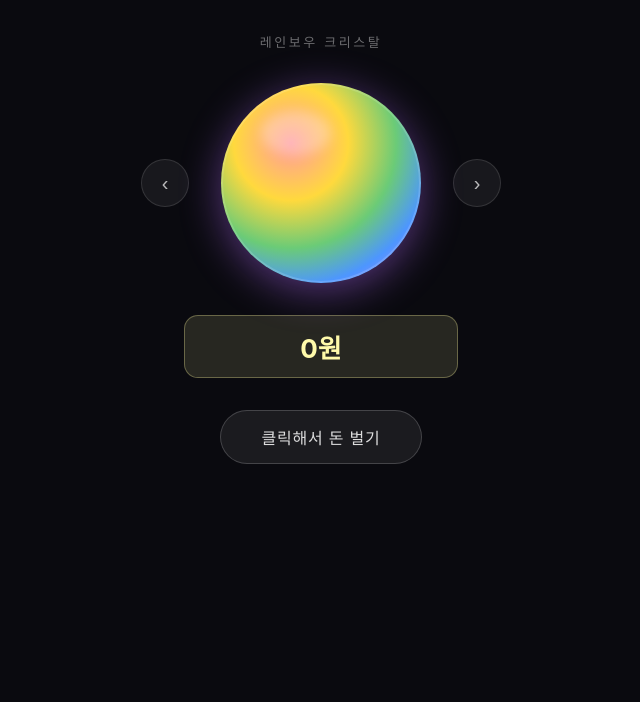
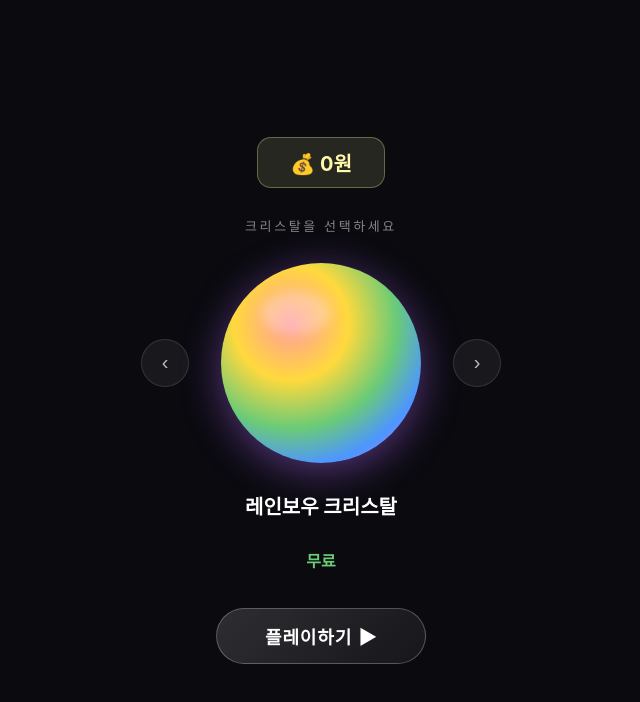
Before and after one commit to selwjoo/StoneGame, a React (Create React App) app in the folder stonegame/: page / in a window 1280 px wide. Shown: the top 702 px of the page, without its empty margins (319-959 px from the left). Built offline with nearby package versions, Linux system fonts and the light colour scheme.

Commit message:
일단 올려

```diff
--- a/stonegame/package.json
+++ b/stonegame/package.json
@@ -9,6 +9,7 @@
     "@testing-library/user-event": "^13.5.0",
     "react": "^19.2.6",
     "react-dom": "^19.2.6",
+    "react-router-dom": "^7.15.1",
     "react-scripts": "5.0.1",
     "web-vitals": "^2.1.4"
   },
--- a/stonegame/src/App.js
+++ b/stonegame/src/App.js
@@ -1,10 +1,11 @@
 import { useState, useRef } from "react"
-
+import { BrowserRouter, Routes, Route } from 'react-router-dom';
 //import Crack from './Crack';
 //import Moss from "./Moss";
 import Money from './Money';
 //import Potion from './Potion';
 //import GameOver from './GameOver';
+import Start from './Start';
 
 function App() {
   const [money, setMoney] = useState(0); // 돈
@@ -20,15 +21,20 @@ function App() {
   const [reviveCount, setReviveCount] = useState(0);
   // 부활 횟수..! 초기에 0으로 선언하여 (부활횟수) x (포션 가격) x 3 하여 포션 가격을 업데이트 후, 부활 횟수에 1을 더하는 형태
 
+  const [selectedCrystal, setSelectedCrystal] = useState(0); // 👈 고른 크리스탈 공유
+
   return (
-    <div style={{ background: "#0a0a0f", minHeight: "100vh" }}>
-     <Money
-        money = {money}
-        setMoney = {setMoney}
-        combo = {combo}
-        setCombo = {setCombo}
-      />
+    <div style={{ background: "#0a0a0f", minHeight: "100vh" }} >
+
+    <BrowserRouter>
+      <Routes>
+        <Route path="/" element={ <Start money={money} setMoney={setMoney} selectedCrystal={selectedCrystal} setSelectedCrystal={setSelectedCrystal}/>} />
+        <Route path="/money" element={<Money  money = {money} setMoney = {setMoney} combo = {combo} setCombo = {setCombo} selectedCrystal={selectedCrystal}/>} />
+      </Routes>
+    </BrowserRouter>
     </div>
+
+
   );
 }
 
--- a/stonegame/src/Money.js
+++ b/stonegame/src/Money.js
@@ -31,8 +31,8 @@ const crystals = [
   },
 ]
 
-export default function Money({ money, setMoney, combo, setCombo }) {
-  const [crystalIdx, setCrystalIdx] = useState(0)
+export default function Money({ money, setMoney, combo, setCombo, selectedCrystal}) {
+  const [crystalIdx, setCrystalIdx] = useState(selectedCrystal ?? 0)
   const [particles, setParticles] = useState([])
   const [pressing, setPressing] = useState(false)
   const lastClickTime = useRef(0)
--- /dev/null
+++ b/stonegame/src/Start.js
@@ -0,0 +1,156 @@
+import { useNavigate } from 'react-router-dom';
+
+const crystals = [
+  {
+    name: "레인보우",
+    price: 0, // 기본 무료
+    style: {
+      background: "radial-gradient(circle at 35% 30%, #ff9a9e, #ffd93d 30%, #6bcb77 55%, #4d96ff 75%, #c77dff)",
+      boxShadow: "0 8px 40px rgba(180,107,255,0.45)",
+    },
+  },
+  {
+    name: "오션",
+    price: 100,
+    style: {
+      background: "radial-gradient(circle at 35% 30%, #a8edea, #4d96ff 45%, #0d47a1 80%)",
+      boxShadow: "0 8px 40px rgba(77,150,255,0.45)",
+    },
+  },
+  {
+    name: "파이어",
+    price: 300,
+    style: {
+      background: "radial-gradient(circle at 35% 30%, #fff176, #ffd93d 30%, #ff6b35 60%, #c0392b)",
+      boxShadow: "0 8px 40px rgba(255,107,53,0.5)",
+    },
+  },
+  {
+    name: "갤럭시",
+    price: 500,
+    style: {
+      background: "radial-gradient(circle at 35% 30%, #e0c3fc, #c77dff 35%, #6a0dad 65%, #1a003d)",
+      boxShadow: "0 8px 40px rgba(199,125,255,0.5)",
+    },
+  },
+];
+
+export default function Start({ money, setMoney, selectedCrystal, setSelectedCrystal }) {
+  const navigate = useNavigate();
+
+  function prev() {
+    setSelectedCrystal(i => (i - 1 + crystals.length) % crystals.length);
+  }
+  function next() {
+    setSelectedCrystal(i => (i + 1) % crystals.length);
+  }
+
+  const crystal = crystals[selectedCrystal];
+  const canBuy = money >= crystal.price;
+
+  function handleBuy() {
+    if (!canBuy) return;
+    if (crystal.price > 0) setMoney(prev => prev - crystal.price);
+    navigate('/money');
+  }
+
+  return (
+    <div style={{
+      display: "flex",
+      flexDirection: "column",
+      alignItems: "center",
+      justifyContent: "center",
+      minHeight: "100vh",
+      gap: 28,
+    }}>
+
+      {/* 현재 보유 돈 */}
+      <div style={{
+        background: "rgba(255,249,160,0.12)",
+        border: "1px solid rgba(255,249,160,0.3)",
+        color: "#fffaaa",
+        fontSize: 20,
+        fontWeight: 700,
+        padding: "10px 32px",
+        borderRadius: 14,
+      }}>
+        💰 {money.toLocaleString()}원
+      </div>
+
+      <p style={{ color: "rgba(255,255,255,0.5)", fontSize: 13, letterSpacing: "0.2em", margin: 0 }}>
+        크리스탈을 선택하세요
+      </p>
+
+      {/* 슬라이더 */}
+      <div style={{ display: "flex", alignItems: "center", gap: 32 }}>
+        <button onClick={prev} style={arrowBtn}>‹</button>
+
+        <div style={{ position: "relative", width: 200, height: 200 }}>
+          <div style={{
+            width: "100%", height: "100%",
+            borderRadius: "50%",
+            ...crystal.style,
+            transition: "all 0.3s ease",
+          }} />
+          <div style={{
+            position: "absolute", top: "14%", left: "20%",
+            width: "35%", height: "22%",
+            borderRadius: "50%",
+            background: "rgba(255,255,255,0.28)",
+            filter: "blur(6px)",
+            pointerEvents: "none",
+          }} />
+        </div>
+
+        <button onClick={next} style={arrowBtn}>›</button>
+      </div>
+
+      {/* 크리스탈 이름 */}
+      <p style={{ color: "#fff", fontSize: 20, fontWeight: 700, margin: 0 }}>
+        {crystal.name} 크리스탈
+      </p>
+
+      {/* 가격 */}
+      <p style={{
+        color: canBuy ? "#6bcb77" : "#ff6b6b",
+        fontSize: 16,
+        fontWeight: 600,
+        margin: 0,
+      }}>
+        {crystal.price === 0 ? "무료" : `${crystal.price.toLocaleString()}원`}
+        {!canBuy && "  (돈이 부족해요)"}
+      </p>
+
+      {/* 구매 & 플레이 버튼 */}
+      <button
+        onClick={handleBuy}
+        disabled={!canBuy}
+        style={{
+          padding: "14px 48px",
+          borderRadius: 40,
+          background: canBuy
+            ? "linear-gradient(135deg, rgba(255,255,255,0.15), rgba(255,255,255,0.05))"
+            : "rgba(255,255,255,0.03)",
+          border: `1px solid ${canBuy ? "rgba(255,255,255,0.25)" : "rgba(255,255,255,0.08)"}`,
+          color: canBuy ? "#fff" : "rgba(255,255,255,0.3)",
+          fontSize: 18,
+          fontWeight: 700,
+          cursor: canBuy ? "pointer" : "not-allowed",
+          letterSpacing: "0.05em",
+          marginTop: 8,
+        }}
+      >
+        {crystal.price === 0 ? "플레이하기 ▶" : `구매 후 플레이 ▶`}
+      </button>
+    </div>
+  );
+}
+
+const arrowBtn = {
+  width: 48, height: 48, borderRadius: "50%",
+  background: "rgba(255,255,255,0.06)",
+  border: "1px solid rgba(255,255,255,0.12)",
+  color: "rgba(255,255,255,0.7)",
+  fontSize: 20, cursor: "pointer",
+  display: "flex", alignItems: "center", justifyContent: "center",
+};
```
Also changed, not shown: 1 other file (tests, documents, lock files or other folders).
